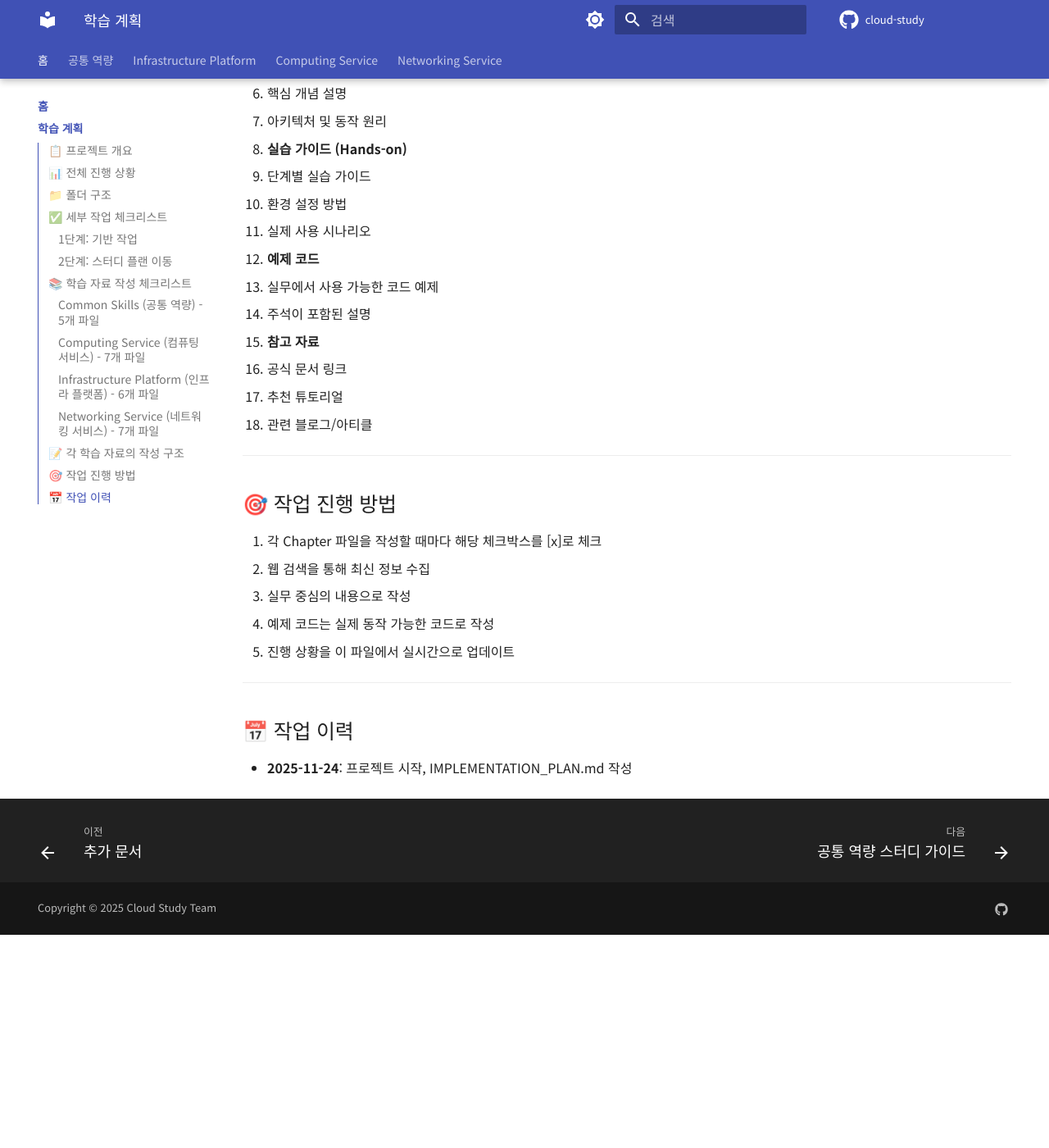
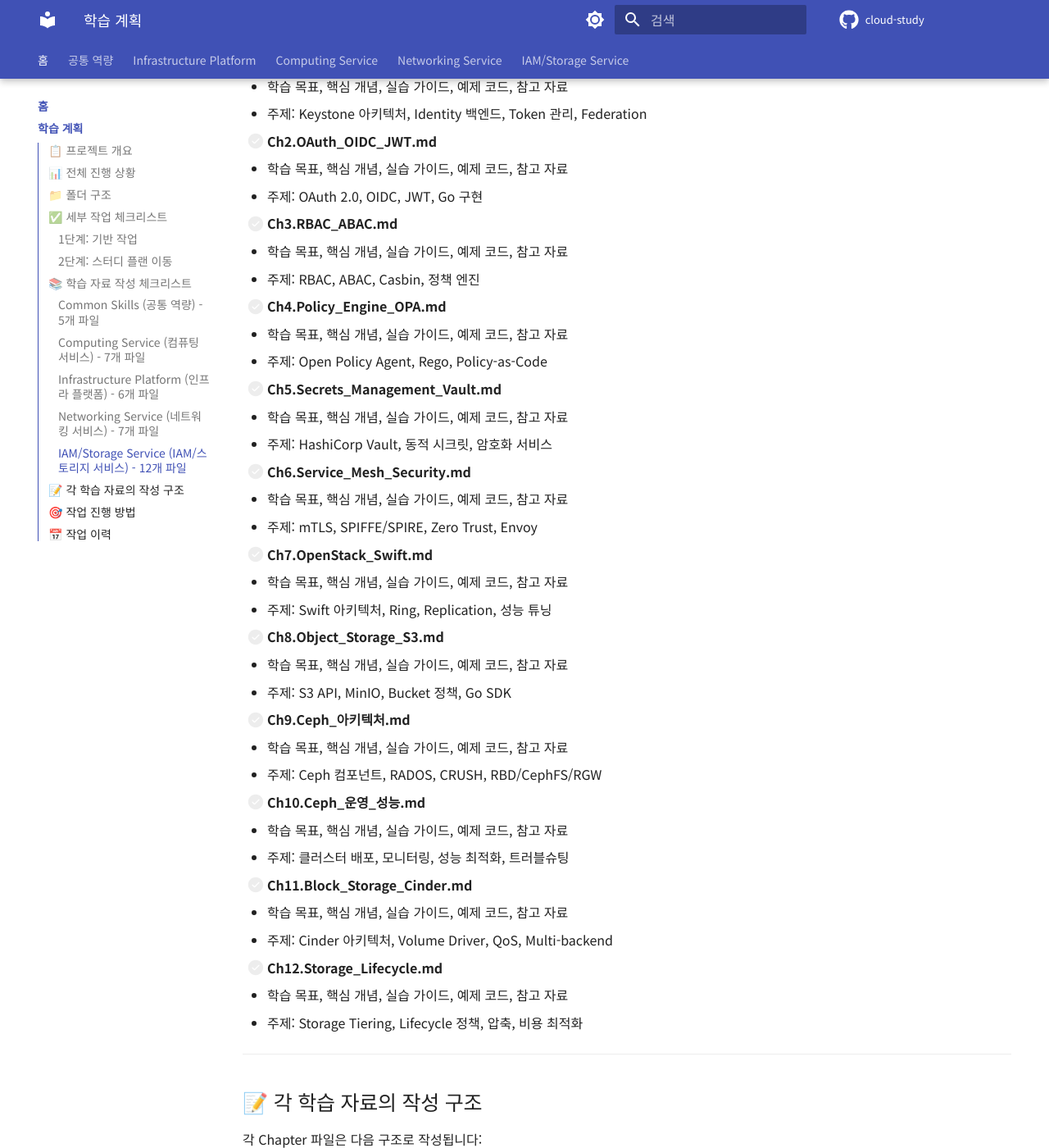
Before and after one commit to mainbong/cloud-study, an MkDocs documentation site: the page built from docs/IMPLEMENTATION_PLAN.md, in a window 1280 px wide and 1400 px high, scrolled down 5326 px. Shown: the whole window at 82% size. Built offline with MkDocs 1.6.1 and Material for MkDocs 9.7.7, drawn with Linux system fonts in a browser that asks for light colours; comment, search, counter and statistics services are not loaded; the version menu is left out; before the commit the page ends 6466 px from its top, so only the background shows below that; some of the changed text lies outside the part shown.

Commit message:
Add IAM/Storage Service documentation structure
Created comprehensive study guide for IAM/Storage Service developers,
expanding the project from 29 to 41 total chapters (12 new chapters).

**New Content:**
- IAM/Storage job posting in 모집공고.md
- Complete study guide (docs/iam-storage-service/README.md)
  - 6 IAM chapters (Keystone, OAuth/OIDC, RBAC/ABAC, OPA, Vault, Service Mesh)
  - 6 Storage chapters (Swift, S3/MinIO, Ceph, Cinder, Lifecycle)
  - Go-first approach with hands-on tutorials
  - Learning roadmap and checklists

**Updates:**
- IMPLEMENTATION_PLAN.md: Added 12-chapter checklist
- README.md: Added IAM/Storage guide link
- mkdocs.yml: Added navigation for all 12 chapters

**Tech Stack:**
- Primary: Go (OAuth, gRPC, Vault SDK, MinIO/S3 SDK)
- IAM: Keystone, OAuth2/OIDC, OPA, Vault, SPIFFE/SPIRE
- Storage: Swift, Ceph, MinIO, Cinder

Next: Create detailed content for all 12 chapters

🤖 Generated with [Claude Code](https://claude.com/claude-code)

Co-Authored-By: Claude Sonnet 4.5 <noreply@anthropic.com>

````diff
--- a/docs/IMPLEMENTATION_PLAN.md
+++ b/docs/IMPLEMENTATION_PLAN.md
@@ -14,11 +14,12 @@
 - [x] **1단계:** 실행 계획 문서 작성
 - [x] **2단계:** 폴더 구조 생성 (4개)
 - [x] **3단계:** 기존 스터디 플랜 이동
-- [x] **4단계:** 상세 학습 자료 작성 (29개)
+- [ ] **4단계:** 상세 학습 자료 작성 (41개)
   - [x] Common Skills (5개)
   - [x] Computing Service (7개)
   - [x] Infrastructure Platform (6개)
   - [x] Networking Service (7개)
+  - [ ] IAM/Storage Service (12개)
 - [ ] **5단계:** 최상위 README.md 업데이트
 
 ---
@@ -38,9 +39,12 @@ docs/
 ├── infrastructure-platform/
 │   ├── README.md (infrastructure-platform-study.md 이동)
 │   └── [6개 Chapter 파일]
-└── networking-service/
-    ├── README.md (networking-service-study.md 이동)
-    └── [7개 Chapter 파일]
+├── networking-service/
+│   ├── README.md (networking-service-study.md 이동)
+│   └── [7개 Chapter 파일]
+└── iam-storage-service/
+    ├── README.md (새로 작성)
+    └── [12개 Chapter 파일]
 ```
 
 ---
@@ -54,6 +58,7 @@ docs/
 - [x] 폴더 생성: `computing-service/`
 - [x] 폴더 생성: `infrastructure-platform/`
 - [x] 폴더 생성: `networking-service/`
+- [x] 폴더 생성: `iam-storage-service/`
 
 ### 2단계: 스터디 플랜 이동
 
@@ -182,6 +187,58 @@ docs/
 
 ---
 
+### IAM/Storage Service (IAM/스토리지 서비스) - 12개 파일
+
+- [ ] **Ch1.OpenStack_Keystone.md**
+  - 학습 목표, 핵심 개념, 실습 가이드, 예제 코드, 참고 자료
+  - 주제: Keystone 아키텍처, Identity 백엔드, Token 관리, Federation
+
+- [ ] **Ch2.OAuth_OIDC_JWT.md**
+  - 학습 목표, 핵심 개념, 실습 가이드, 예제 코드, 참고 자료
+  - 주제: OAuth 2.0, OIDC, JWT, Go 구현
+
+- [ ] **Ch3.RBAC_ABAC.md**
+  - 학습 목표, 핵심 개념, 실습 가이드, 예제 코드, 참고 자료
+  - 주제: RBAC, ABAC, Casbin, 정책 엔진
+
+- [ ] **Ch4.Policy_Engine_OPA.md**
+  - 학습 목표, 핵심 개념, 실습 가이드, 예제 코드, 참고 자료
+  - 주제: Open Policy Agent, Rego, Policy-as-Code
+
+- [ ] **Ch5.Secrets_Management_Vault.md**
+  - 학습 목표, 핵심 개념, 실습 가이드, 예제 코드, 참고 자료
+  - 주제: HashiCorp Vault, 동적 시크릿, 암호화 서비스
+
+- [ ] **Ch6.Service_Mesh_Security.md**
+  - 학습 목표, 핵심 개념, 실습 가이드, 예제 코드, 참고 자료
+  - 주제: mTLS, SPIFFE/SPIRE, Zero Trust, Envoy
+
+- [ ] **Ch7.OpenStack_Swift.md**
+  - 학습 목표, 핵심 개념, 실습 가이드, 예제 코드, 참고 자료
+  - 주제: Swift 아키텍처, Ring, Replication, 성능 튜닝
+
+- [ ] **Ch8.Object_Storage_S3.md**
+  - 학습 목표, 핵심 개념, 실습 가이드, 예제 코드, 참고 자료
+  - 주제: S3 API, MinIO, Bucket 정책, Go SDK
+
+- [ ] **Ch9.Ceph_아키텍처.md**
+  - 학습 목표, 핵심 개념, 실습 가이드, 예제 코드, 참고 자료
+  - 주제: Ceph 컴포넌트, RADOS, CRUSH, RBD/CephFS/RGW
+
+- [ ] **Ch10.Ceph_운영_성능.md**
+  - 학습 목표, 핵심 개념, 실습 가이드, 예제 코드, 참고 자료
+  - 주제: 클러스터 배포, 모니터링, 성능 최적화, 트러블슈팅
+
+- [ ] **Ch11.Block_Storage_Cinder.md**
+  - 학습 목표, 핵심 개념, 실습 가이드, 예제 코드, 참고 자료
+  - 주제: Cinder 아키텍처, Volume Driver, QoS, Multi-backend
+
+- [ ] **Ch12.Storage_Lifecycle.md**
+  - 학습 목표, 핵심 개념, 실습 가이드, 예제 코드, 참고 자료
+  - 주제: Storage Tiering, Lifecycle 정책, 압축, 비용 최적화
+
+---
+
 ## 📝 각 학습 자료의 작성 구조
 
 각 Chapter 파일은 다음 구조로 작성됩니다:
--- a/mkdocs.yml
+++ b/mkdocs.yml
@@ -179,6 +179,21 @@ nav:
     - Ch6. Event Driven: networking-service/Ch6.Event_Driven.md
     - Ch7. Cloud Native 네트워킹: networking-service/Ch7.Cloud_Native_네트워킹.md
 
+  - IAM/Storage Service:
+    - iam-storage-service/README.md
+    - Ch1. OpenStack Keystone: iam-storage-service/Ch1.OpenStack_Keystone.md
+    - Ch2. OAuth/OIDC/JWT: iam-storage-service/Ch2.OAuth_OIDC_JWT.md
+    - Ch3. RBAC & ABAC: iam-storage-service/Ch3.RBAC_ABAC.md
+    - Ch4. Policy Engine OPA: iam-storage-service/Ch4.Policy_Engine_OPA.md
+    - Ch5. Secrets Management Vault: iam-storage-service/Ch5.Secrets_Management_Vault.md
+    - Ch6. Service Mesh Security: iam-storage-service/Ch6.Service_Mesh_Security.md
+    - Ch7. OpenStack Swift: iam-storage-service/Ch7.OpenStack_Swift.md
+    - Ch8. Object Storage S3: iam-storage-service/Ch8.Object_Storage_S3.md
+    - Ch9. Ceph 아키텍처: iam-storage-service/Ch9.Ceph_아키텍처.md
+    - Ch10. Ceph 운영/성능: iam-storage-service/Ch10.Ceph_운영_성능.md
+    - Ch11. Block Storage Cinder: iam-storage-service/Ch11.Block_Storage_Cinder.md
+    - Ch12. Storage Lifecycle: iam-storage-service/Ch12.Storage_Lifecycle.md
+
 # 추가 설정
 extra:
   social:
````
Also changed, not shown: other parts of docs/IMPLEMENTATION_PLAN.md (+1 -1 lines), docs/README.md (+5 -4 lines), docs/iam-storage-service/README.md (added, +583 -0 lines), 모집공고.md (+42 -0 lines).
